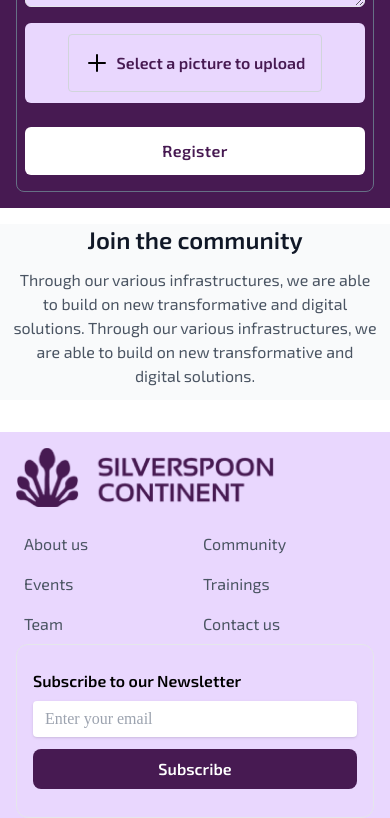
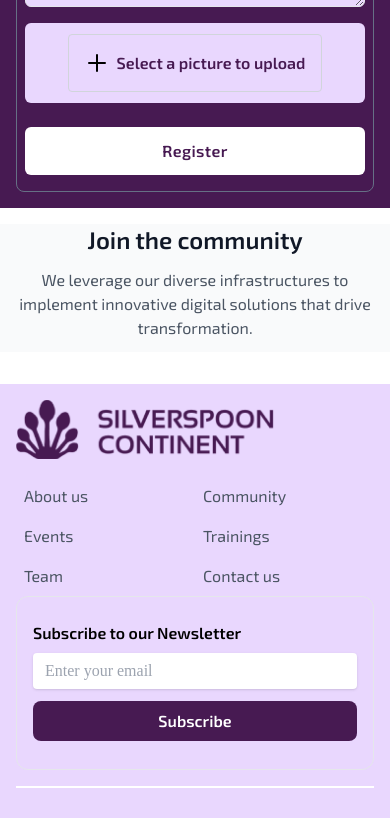
Before and after one commit to Juliet-07/spc-website, a React (Vite) app: page /community/startups-network in a window 390 px wide. Shown: the part 3328-4146 px from the top of the page. Built offline with nearby package versions, Linux system fonts and the light colour scheme; some icons are missing.

Commit message:
chnages made by CEO

```diff
--- a/package.json
+++ b/package.json
@@ -14,6 +14,7 @@
     "flutterwave-react-v3": "^1.3.0",
     "react": "^18.2.0",
     "react-dom": "^18.2.0",
+    "react-gtm-module": "^2.0.11",
     "react-hook-form": "^7.49.2",
     "react-icons": "^4.12.0",
     "react-router-dom": "^6.21.1",
--- a/src/components/Footer.jsx
+++ b/src/components/Footer.jsx
@@ -2,6 +2,7 @@ import React from "react";
 import Logo from "../assets/spc-logo.png";
 import { FaLinkedin, FaFacebook } from "react-icons/fa";
 import { FaXTwitter } from "react-icons/fa6";
+import { Link } from "react-router-dom";
 
 const Footer = () => {
   return (
@@ -14,12 +15,24 @@ const Footer = () => {
               <img src={Logo} alt="SPC Logo" />
             </div>
             <div className="flex mt-4 text-gray-600 font-primaryRegular">
-              <p className="p-2">About us</p>
-              <p className="p-2">Community</p>
-              <p className="p-2">Events</p>
-              <p className="p-2">Trainings</p>
-              <p className="p-2">Team</p>
-              <p className="p-2">Contact us</p>
+              <Link to="/about-spc" className="p-2">
+                About us
+              </Link>
+              <Link to="/community" className="p-2">
+                Community
+              </Link>
+              <Link to="events" className="p-2">
+                Events
+              </Link>
+              <Link to="/trainings" className="p-2">
+                Trainings
+              </Link>
+              <Link to="/team" className="p-2">
+                Team
+              </Link>
+              <Link to="/contact-spc" className="p-2">
+                Contact us
+              </Link>
             </div>
           </div>
           <div className="flex flex-col">
@@ -67,12 +80,24 @@ const Footer = () => {
           <img src={Logo} alt="SPC Logo" />
         </div>
         <div className="grid grid-cols-2 mt-4 text-gray-600 font-primaryRegular">
-          <p className="p-2">About us</p>
-          <p className="p-2">Community</p>
-          <p className="p-2">Events</p>
-          <p className="p-2">Trainings</p>
-          <p className="p-2">Team</p>
-          <p className="p-2">Contact us</p>
+          <Link to="/about-spc" className="p-2">
+            About us
+          </Link>
+          <Link to="/community" className="p-2">
+            Community
+          </Link>
+          <Link to="events" className="p-2">
+            Events
+          </Link>
+          <Link to="/trainings" className="p-2">
+            Trainings
+          </Link>
+          <Link to="/team" className="p-2">
+            Team
+          </Link>
+          <Link to="/contact-spc" className="p-2">
+            Contact us
+          </Link>
         </div>
         <div className="flex flex-col w-full border border-gray-200 rounded-xl p-4">
           <p className="font-primarySemibold py-2">
--- a/src/components/ThankYou.jsx
+++ b/src/components/ThankYou.jsx
@@ -13,8 +13,8 @@ const ThankYou = () => {
           Registeration successful 🥳
         </p>
         <p className="font-primaryMedium text-center px-4 md:w-[607px] md:text-2xl text-gray-600">
-          Congratulations, you have been successfully added to the startup
-          network.
+          Thank you for your application submission. Our team will review it and
+          respond within 3-5 business days
         </p>
         <Link
           to="/community"
--- a/src/pages/Community/all-startup.jsx
+++ b/src/pages/Community/all-startup.jsx
@@ -15,12 +15,12 @@ const AllStartUps = () => {
         <span className="text-gray-600 mx-2 font-primaryRegular">Back</span>
       </Link>
       <div className="font-primarySemibold text-lg md:text-4xl text-gray-900 mt-3">
-        Our Startup partners
+        Our Startup network
       </div>
       <div className="w-[174px] md:w-[334px] h-1 bg-[#471A52] mt-3"></div>
       <div className="w-full flex flex-col md:flex-row md:items-center justify-between pt-3 mb-4">
         <p className="text-base md:text-xl text-gray-500 font-primaryRegular">
-          List of companies with the highest possible momentum and return
+          {/* List of companies with the highest possible momentum and return */}
         </p>
         <div className="mt-2 md:mt-0 relative">
           <input
--- a/src/pages/Community/dataComponent.jsx
+++ b/src/pages/Community/dataComponent.jsx
@@ -45,12 +45,12 @@ export const StartUpDataComponent = () => {
               </span>
             </p>
           </div> */}
-          <div
+          {/* <div
             onClick={() => handleViewDetails(startup)}
             className="w-full flex items-center justify-center font-primarySemibold text-[#471A52] cursor-pointer mt-4"
           >
             View details
-          </div>
+          </div> */}
         </div>
       ))}
     </div>
--- a/src/pages/Community/startup-network.jsx
+++ b/src/pages/Community/startup-network.jsx
@@ -355,7 +355,7 @@ const StartupNetwork = () => {
                       htmlFor="phone-number"
                       className="block text-sm text-[#D0D5DD] font-primaryMedium"
                     >
-                      Linked URL
+                      Linkedin URL
                     </label>
                     <input
                       type="text"
@@ -434,10 +434,8 @@ const StartupNetwork = () => {
             Join the community
           </p>
           <p className="md:w-[768px] p-3 text-gray-600 font-primaryRegular md:text-xl text-center">
-            Through our various infrastructures, we are able to build on new
-            transformative and digital solutions. Through our various
-            infrastructures, we are able to build on new transformative and
-            digital solutions.
+            We leverage our diverse infrastructures to implement innovative
+            digital solutions that drive transformation.
           </p>
         </div>
       </div>
--- a/src/pages/Events/post-events.jsx
+++ b/src/pages/Events/post-events.jsx
@@ -130,12 +130,6 @@ const PostEvents = () => {
     },
     {
       image:
-        "https://spcimagestorage001.blob.core.windows.net/spc-events-image/KEVIN SIMMONS.png",
-      name: "Kevin Simmons",
-      title: "General Partner, Loftyinc Capital Management",
-    },
-    {
-      image:
         "https://spcimagestorage001.blob.core.windows.net/spc-events-image/NDUKA UKPABI.png",
       name: "Nduka Ukpabi",
       title: "Founder & CEO at Pluralcode",
@@ -148,16 +142,27 @@ const PostEvents = () => {
     },
     {
       image:
-        "https://spcimagestorage001.blob.core.windows.net/spc-events-image/CHARMAINE HAYDEN.png",
-      name: "Charmaine Hayden",
-      title: "Founding Partner at Goodsoil VC",
+        "https://spcimagestorage001.blob.core.windows.net/spc-events-image/KEVIN SIMMONS.png",
+      name: "Kevin Simmons",
+      title: "General Partner, Loftyinc Capital Management",
     },
-
+    {
+      image:
+        "https://spcimagestorage001.blob.core.windows.net/spc-events-image/mohammed.png",
+      name: "Sadraoui Mohamed",
+      title: "Directeur Cabinet Africa IT Innovation",
+    },
     {
       image:
         "https://spcimagestorage001.blob.core.windows.net/spc-events-image/VIVENS UWIZEYIMANA.png",
       name: "Vivens Uwizeyimana",
       title: "CEO Umurava",
+    },
+    {
+      image:
+        "https://spcimagestorage001.blob.core.windows.net/spc-events-image/CHARMAINE HAYDEN.png",
+      name: "Charmaine Hayden",
+      title: "Founding Partner at Goodsoil VC",
     },
     {
       image:
@@ -382,7 +387,9 @@ const PostEvents = () => {
               <p className="text-lg md:text-xl text-gray-900 font-primarySemibold">
                 {speak.name}
               </p>
-              <p className="text-sm text-gray-500 font-primaryRegular">{speak.title}</p>
+              <p className="text-sm text-gray-500 font-primaryRegular">
+                {speak.title}
+              </p>
             </div>
           ))}
         </div>
--- a/src/pages/Home/home.jsx
+++ b/src/pages/Home/home.jsx
@@ -4,6 +4,7 @@ import { Link, NavLink } from "react-router-dom";
 import Slider from "react-slick";
 import "slick-carousel/slick/slick.css";
 import "slick-carousel/slick/slick-theme.css";
+import LandingPage from "../../assets/home.png"
 
 const MomentsCarousel = () => {
   // const images = [
@@ -167,6 +168,7 @@ const Home = () => {
           <div className="w-[390px] md:w-[500px]">
             <img
               src="https://spcimagestorage001.blob.core.windows.net/spc-home-images/Landing page image.png"
+              // src={LandingPage}
               alt="Global Ecosystem"
               className="animated-image"
             />
```
Also changed, not shown: src/pages/Community/community.jsx (+24 -24 lines), src/assets/home.png (added), 1 other file (tests, documents, lock files or other folders).
